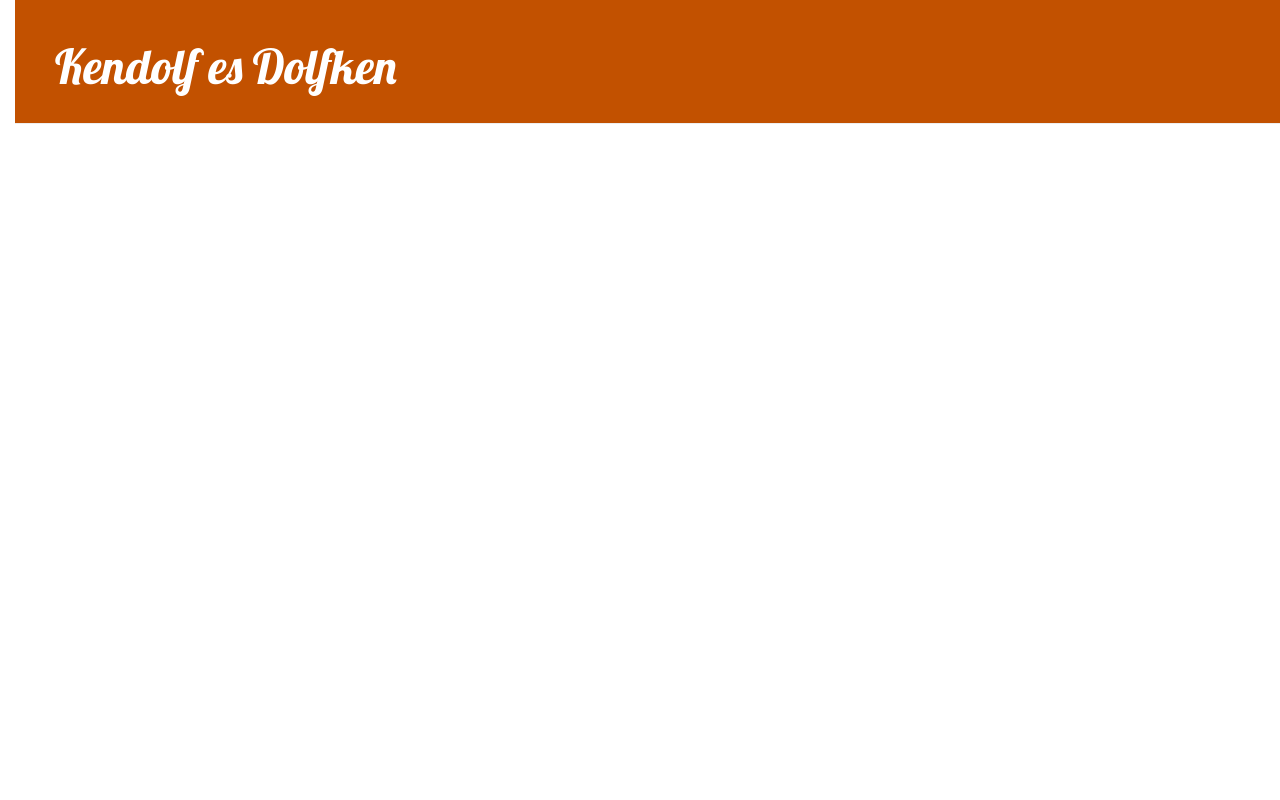
After one commit to werekendolf/my-first-blog, a Django app: template mysite/blog/templates/blog/base.html in a window 1280 px wide. The commit adds this page. Run offline with Django 3.2, Linux system fonts and the light colour scheme; the template is opened without the code that fills it, so the values that code supplies are empty; some libraries are stand-ins or nearby versions.

Commit message:
templates update

```diff
--- /dev/null
+++ b/mysite/blog/static/css/blog.css
@@ -0,0 +1,52 @@
+h1 a, h2 a {
+    color: #C25100;
+    font-family: 'Lobster';
+}
+body {
+    padding-left: 15px;
+}
+.page-header {
+    background-color: #C25100;
+    margin-top: 0;
+    padding: 20px 20px 20px 40px;
+}
+.page-header h1, .page-header h1 a, .page-header h1 a:visited, .page-header h1 a:active {
+    color: #ffffff;
+    font-size: 36pt;
+    text-decoration: none;
+}
+
+.content {
+    margin-left: 40px;
+}
+
+h1, h2, h3, h4 {
+    font-family: 'Lobster', cursive;
+}
+
+.date {
+    color: #828282;
+}
+
+.save {
+    float: right;
+}
+
+.post-form textarea, .post-form input {
+    width: 100%;
+}
+
+.top-menu, .top-menu:hover, .top-menu:visited {
+    color: #ffffff;
+    float: right;
+    font-size: 26pt;
+    margin-right: 20px;
+}
+
+.post {
+    margin-bottom: 70px;
+}
+
+.post h2 a, .post h2 a:visited {
+    color: #000000;
+}
--- /dev/null
+++ b/mysite/blog/templates/blog/base.html
@@ -0,0 +1,24 @@
+{% load static %}
+<html>
+    <head>
+        <title>DolfKendolf Blog</title>
+        <link rel="stylesheet" href="//maxcdn.bootstrapcdn.com/bootstrap/3.2.0/css/bootstrap.min.css">
+        <link rel="stylesheet" href="//maxcdn.bootstrapcdn.com/bootstrap/3.2.0/css/bootstrap-theme.min.css">
+        <link rel="stylesheet" href="{% static 'css/blog.css' %}">
+        <link href="//fonts.googleapis.com/css?family=Lobster&subset=latin,latin-ext" rel="stylesheet" type="text/css">
+
+    </head>
+    <body>
+        <div class="page-header">
+            <h1><a href="/">Kendolf es Dolfken</a></h1>
+        </div>
+        <div class="content container">
+            <div class="row">
+                <div class="col-md-8">
+                {% block content %}
+                {% endblock %}
+                </div>
+            </div>
+        </div>
+    </body>
+</html>
```
Also changed, not shown: mysite/blog/templates/blog/post_list.html (+10 -15 lines).
